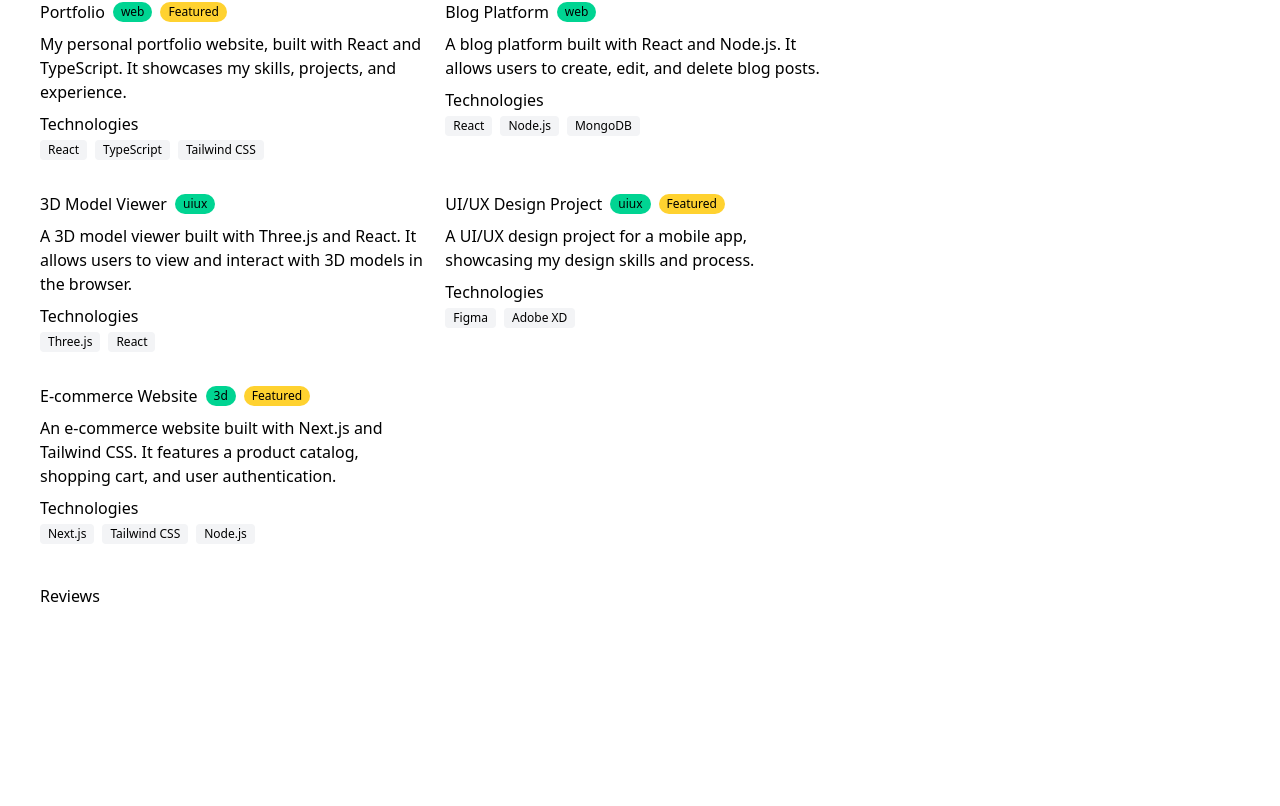
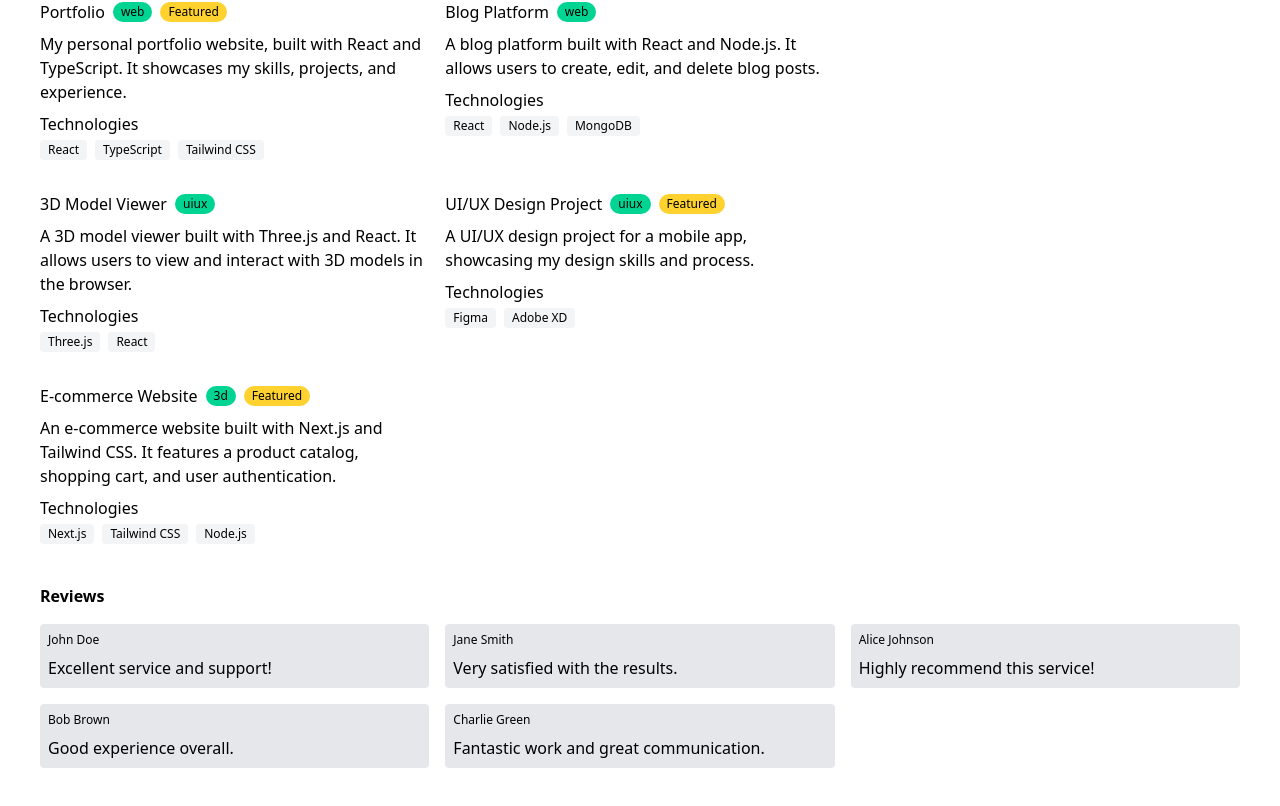
Before and after one commit to anthonywandera/anthonywandera, a React (Vite) app: page / in a window 1280 px wide. Shown: the part 908-1714 px from the top of the page. Before the commit the page ends 1556 px from the top, so only its background shows below. Built offline with nearby package versions, Linux system fonts and the light colour scheme.

Commit message:
added reviews data

```diff
--- a/src/data/client-reviews.ts
+++ b/src/data/client-reviews.ts
@@ -5,7 +5,7 @@ export const clientReviewsList: ClientReview[] = [
     id: "1",
     date: "2023-10-01",
     rating: 5,
-    review: "Excellent service and support!",
+    message: "Excellent service and support!",
     name: "John Doe",
     image: "/images/john-doe.jpg",
     link: "https://example.com/john-doe",
@@ -16,7 +16,7 @@ export const clientReviewsList: ClientReview[] = [
     id: "2",
     date: "2023-09-15",
     rating: 4,
-    review: "Very satisfied with the results.",
+    message: "Very satisfied with the results.",
     name: "Jane Smith",
     image: "/images/jane-smith.jpg",
     link: "https://example.com/jane-smith",
@@ -27,7 +27,7 @@ export const clientReviewsList: ClientReview[] = [
     id: "3",
     date: "2023-08-20",
     rating: 5,
-    review: "Highly recommend this service!",
+    message: "Highly recommend this service!",
     name: "Alice Johnson",
     image: "/images/alice-johnson.jpg",
     link: "https://example.com/alice-johnson",
@@ -36,7 +36,7 @@ export const clientReviewsList: ClientReview[] = [
     id: "4",
     date: "2023-07-10",
     rating: 4,
-    review: "Good experience overall.",
+    message: "Good experience overall.",
     name: "Bob Brown",
     image: "/images/bob-brown.jpg",
     link: "https://example.com/bob-brown",
@@ -45,7 +45,7 @@ export const clientReviewsList: ClientReview[] = [
     id: "5",
     date: "2023-06-05",
     rating: 5,
-    review: "Fantastic work and great communication.",
+    message: "Fantastic work and great communication.",
     name: "Charlie Green",
     image: "/images/charlie-green.jpg",
     link: "https://example.com/charlie-green",
--- a/src/sections/featured-projects.tsx
+++ b/src/sections/featured-projects.tsx
@@ -11,7 +11,7 @@ export default function FeaturedProjects() {
       <h2 className="font-bold mb-4">Featured Projects </h2>
       <div className="grid grid-cols-3 gap-4">
         {featuredProjectsList.map((project) => (
-          <div key={project.title}>
+          <div key={project.id}>
             <h3 className="mb-2 flex gap-2 items-center">
               {project.title}{" "}
               <span className="bg-emerald-400 text-xs px-2 py-0.5 rounded-full">
--- a/src/sections/other-projects.tsx
+++ b/src/sections/other-projects.tsx
@@ -20,7 +20,7 @@ export default function OtherProjects() {
 
       <div className="grid grid-cols-3 gap-4">
         {webProjects.map((project) => (
-          <div key={project.title}>
+          <div key={project.id}>
             <h3 className="mb-2 flex gap-2 items-center">
               {project.title}{" "}
               <span className="bg-emerald-400 text-xs px-2 py-0.5 rounded-full">
--- a/src/sections/reviews.tsx
+++ b/src/sections/reviews.tsx
@@ -1,5 +1,18 @@
 import Section from "../components/Section";
+import { clientReviewsList } from "../data/client-reviews";
 
 export default function Reviews() {
-  return <Section id="reviews">Reviews</Section>;
+  return (
+    <Section id="reviews">
+      <h2 className="font-bold mb-4">Reviews</h2>
+      <div className="grid grid-cols-3 gap-4">
+        {clientReviewsList.map((review) => (
+          <div key={review.id} className="bg-gray-200 p-2 rounded">
+            <p className="text-xs mb-2">{review.name}</p>
+            <p>{review.message}</p>
+          </div>
+        ))}
+      </div>
+    </Section>
+  );
 }
--- a/src/types/client-review.ts
+++ b/src/types/client-review.ts
@@ -2,7 +2,7 @@ export interface ClientReview {
   id: string;
   date: string;
   rating: number;
-  review: string;
+  message: string;
   name: string;
   image?: string;
   link?: string;
```
